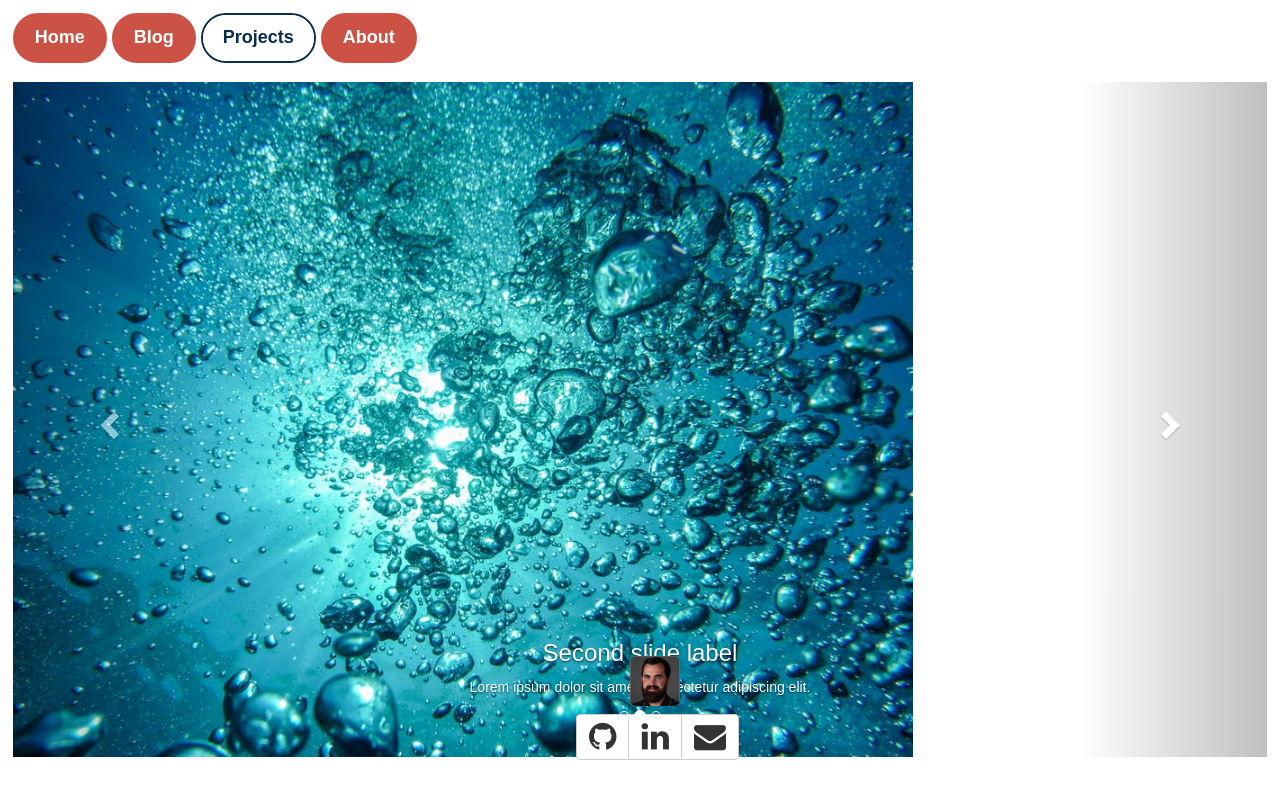
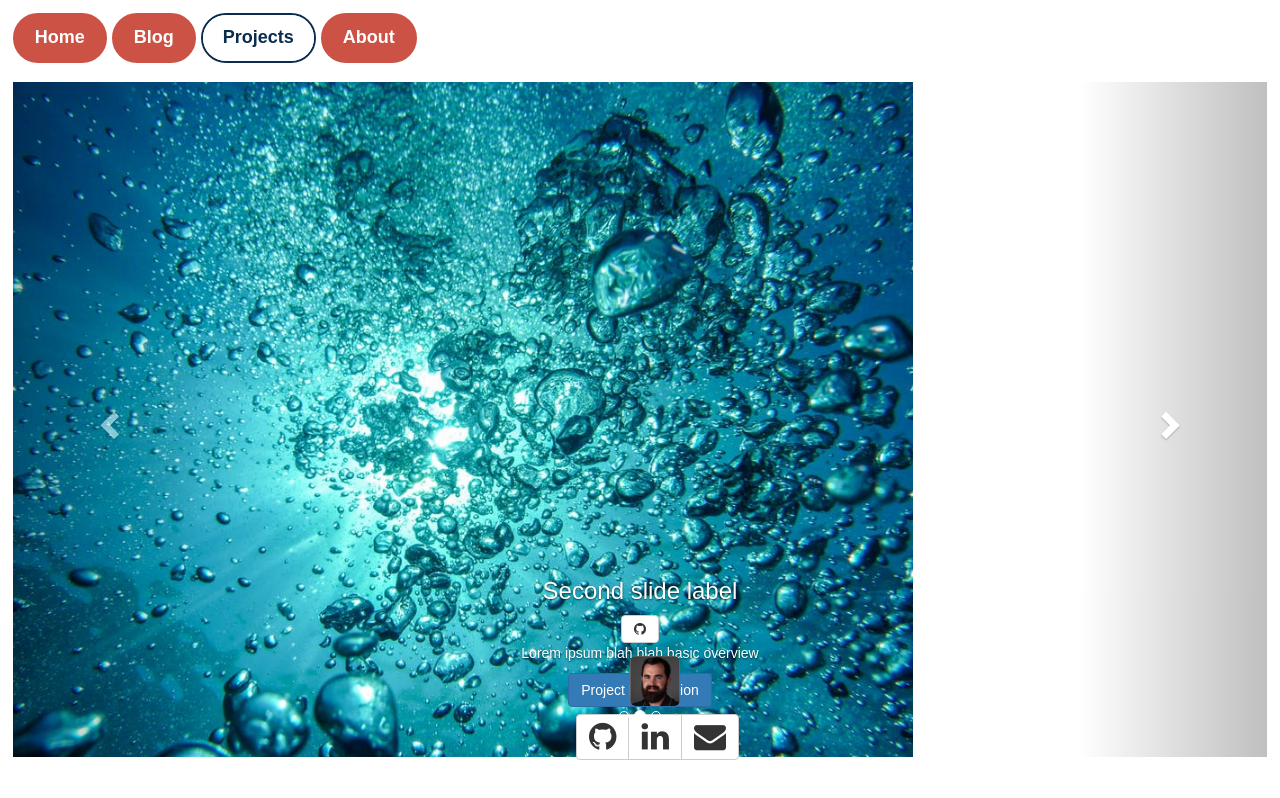
Before and after one commit to boveus/old-website, a React (Create React App) app: page / in a window 1280 px wide. Both pictures are taken after a click on the tab "Projects". Built offline with nearby package versions, Linux system fonts and the light colour scheme.

Commit message:
add first swing at making project modal more modular

```diff
--- a/src/components/html/projects.js
+++ b/src/components/html/projects.js
@@ -20,21 +20,27 @@ class Projects extends Component {
             <Button className='fa fa-github' href='https://github.com/boveus' />
             <p> Lorem ipsum blah blah basic overview </p>
             <Button bsStyle='primary' onClick={() => this.setState({ lgShow: true })}> Project Description </Button>
-            <Projectmodal show={this.state.lgShow} onHide={lgClose} />
+            <Projectmodal show={this.state.lgShow} onHide={lgClose} title={'Artbot'} />
           </Carousel.Caption>
         </Carousel.Item>
         <Carousel.Item>
           <img width={900} height={500} alt='500x500' src='image/water2.jpeg' />
           <Carousel.Caption>
             <h3>Second slide label</h3>
-            <p>Lorem ipsum dolor sit amet, consectetur adipiscing elit.</p>
+            <Button className='fa fa-github' href='https://github.com/boveus' />
+            <p> Lorem ipsum blah blah basic overview </p>
+            <Button bsStyle='primary' onClick={() => this.setState({ lgShow: true })}> Project Description </Button>
+            <Projectmodal show={this.state.lgShow} onHide={lgClose} title={'Project2'} />
           </Carousel.Caption>
         </Carousel.Item>
         <Carousel.Item>
           <img width={900} height={500} alt='500x500' src='image/water3.jpeg' />
           <Carousel.Caption>
             <h3>Third slide label</h3>
-            <p>Praesent commodo cursus magna, vel scelerisque nisl consectetur.</p>
+            <Button className='fa fa-github' href='https://github.com/boveus' />
+            <p> Lorem ipsum blah blah basic overview </p>
+            <Button bsStyle='primary' onClick={() => this.setState({ lgShow: true })}> Project Description </Button>
+            <Projectmodal show={this.state.lgShow} onHide={lgClose} title={'Project3'} />
           </Carousel.Caption>
         </Carousel.Item>
       </Carousel>
--- a/src/components/html/projects/projectmodal.js
+++ b/src/components/html/projects/projectmodal.js
@@ -10,7 +10,7 @@ class Projectmodal extends Component {
         aria-labelledby='contained-modal-title-lg'
       >
         <Modal.Header closeButton>
-          <Modal.Title id='contained-modal-title-lg'>Project 1</Modal.Title>
+          <Modal.Title id='contained-modal-title-lg'> `${this.props.title}` </Modal.Title>
         </Modal.Header>
         <Modal.Body>
           <h4>Wrapped Text</h4>
```
Also changed, not shown: src/components/html/projects/artbot.js (added, +12 -0 lines).
